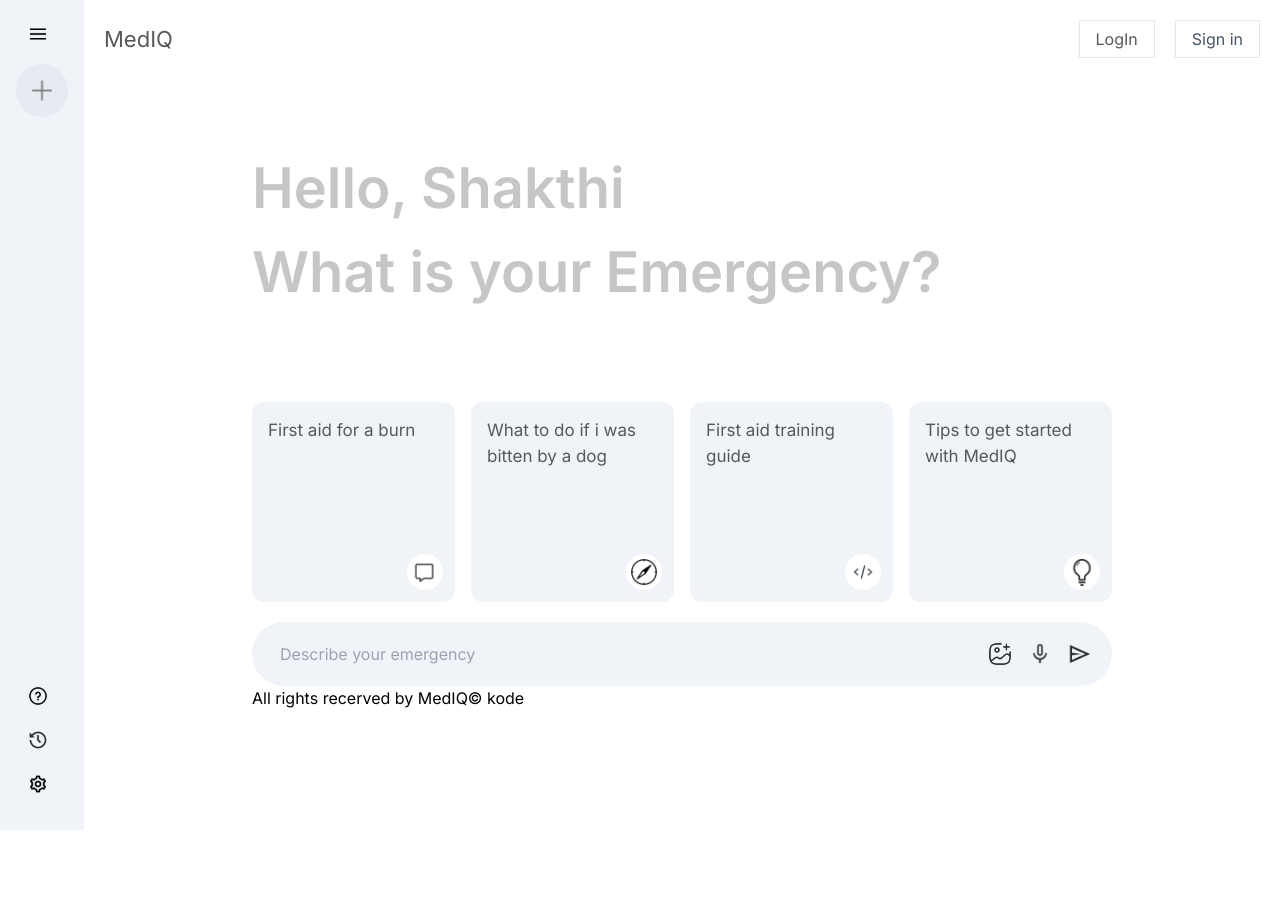
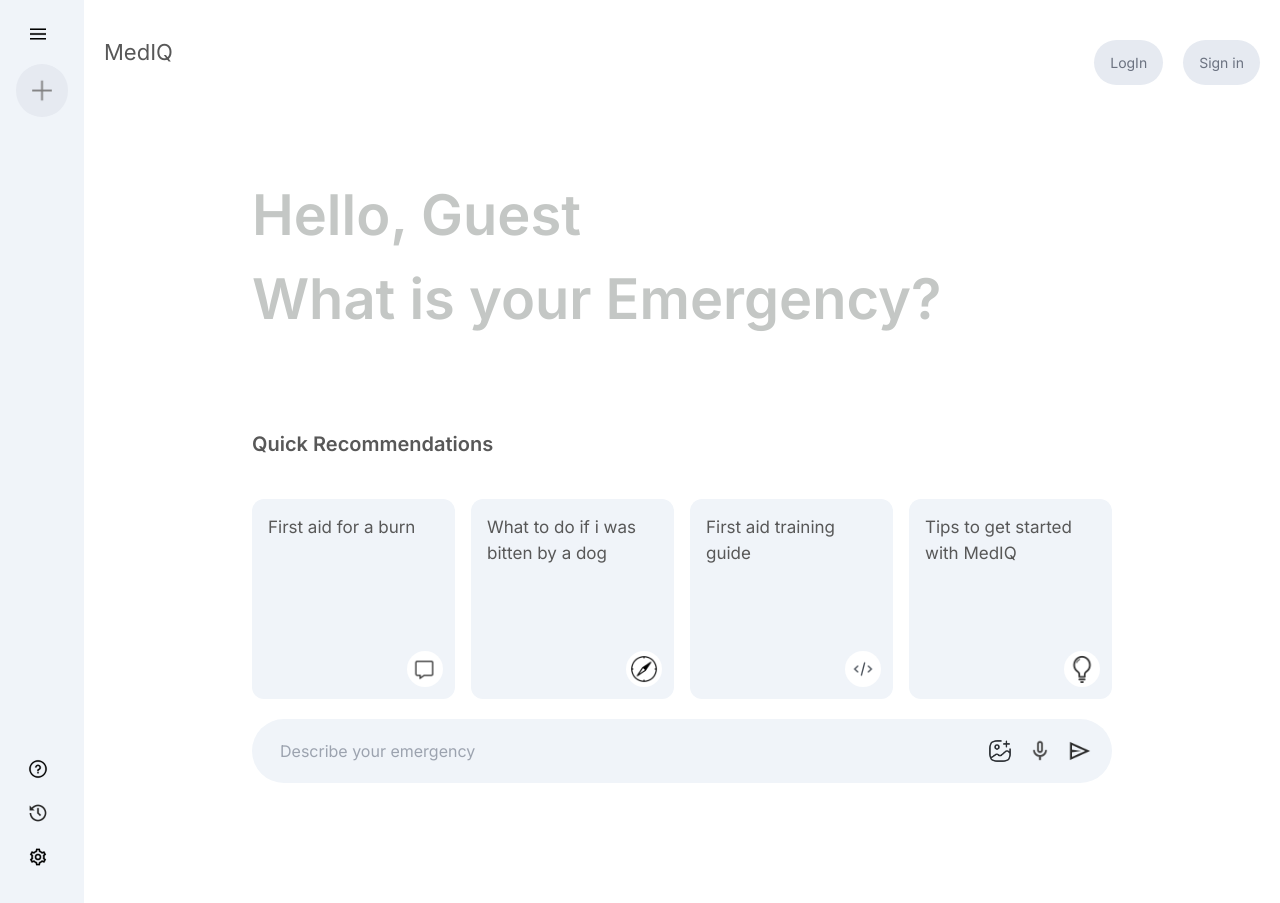
Before and after one commit to kodecosmo/MediQ-Chat, a Next.js app: page / in a window 1280 px wide. Before the commit the page ends 830 px from the top, so only its background shows below. Built offline with nearby package versions, Linux system fonts and the light colour scheme; no server answers.

Commit message:
refactor: Update chatArea component UI and functionality

```diff
--- a/src/app/components/chatArea.tsx
+++ b/src/app/components/chatArea.tsx
@@ -1,17 +1,16 @@
+"use client"
+
 import Image from "next/image";
-import React from "react";
+import React, { useState } from "react";
 import { assets } from "../../../public/assets/assets";
 
-import {
-  SignInButton,
-  SignUpButton,
-  UserButton,
-} from "@clerk/nextjs";
+import { SignInButton, SignUpButton, UserButton } from "@clerk/nextjs";
 
 import { useUser } from "@clerk/nextjs";
 
 export const ChatArea = () => {
   const { isSignedIn, user } = useUser();
+  const [message, setMessage] = useState('');
 
   return (
     <div className="flex-1 min-h-screen pb-[15vh] relative">
@@ -21,7 +20,7 @@ export const ChatArea = () => {
         <div className="flex gap-5">
           {!isSignedIn ? (
             <SignInButton mode="modal">
-              <button className=" border border-secondary bg-transparent px-4 py-1.5 text-base hover:text-white hover:bg-black">
+              <button className="mt-5 inline-flex items-center gap-3 py-3 px-4 bg-[#e6eaf1] rounded-[50px] text-[14px] text-gray-500 hover:bg-[#afb2b8] hover:text-white">
                 <span>LogIn</span>
               </button>
             </SignInButton>
@@ -34,7 +33,7 @@ export const ChatArea = () => {
           ) : (
             <div className="text-slate-600 hover:text-slate-900 cursor-pointer   md:py-0 flex flex-row">
               <SignUpButton mode="modal">
-                <button className=" border border-secondary bg-transparent px-4 py-1.5 text-base hover:text-white hover:bg-black">
+                <button className="mt-5 inline-flex items-center gap-3 py-3 px-4 bg-[#e6eaf1] rounded-[50px] text-[14px] text-gray-500 hover:bg-[#afb2b8] hover:text-white">
                   <span>Sign in</span>
                 </button>
               </SignUpButton>
@@ -46,11 +45,22 @@ export const ChatArea = () => {
       <div className="max-w-[900px] m-auto">
         <div className="my-12 text-[56px] text-[#c4c7c5] font-semibold p-5">
           <p>
-            <span className="bg-">Hello, Shakthi</span>
+            <span className="bg-">Hello, </span>
+            {isSignedIn ? <span> {user?.firstName}</span> : "Guest"}
           </p>
 
           <p>What is your Emergency?</p>
         </div>
+
+        {isSignedIn ? (
+          <div className="text-[20px] text-[#585858] font-semibold p-5">
+            Downloaded First Aid
+          </div>
+        ) : (
+          <div className="text-[20px] text-[#585858] font-semibold p-5">
+            Quick Recommendations
+          </div>
+        )}
 
         <div className="grid grid-cols-4 gap-4 p-5">
           <div className="h-[200px] p-4 bg-[#f0f4f9] rounded-xl relative cursor-pointer hover:bg-[#dfe4ea]">
@@ -103,6 +113,7 @@ export const ChatArea = () => {
             type="text"
             placeholder="Describe your emergency"
             className="flex-1 flex-wrap bg-transparent border-none outline-none p-2 text-[16px]"
+            onChange={(e) => setMessage(e.target.value)}
           />
           <div className="flex gap-4 items-center">
             <Image
@@ -119,11 +130,12 @@ export const ChatArea = () => {
               src={assets.send_icon}
               alt="send icon"
               className="w-6 cursor-pointer"
+              onClick={() => alert(`Message sent successfully: ${message}`)}
             />
           </div>
         </div>
 
-        <p className="bottom-info">All rights recerved by MedIQ&copy; kode</p>
+        {/* <p className="text-[14px] my-4 mx-auto align-middle font-medium">All rights recerved by MedIQ&copy; kode</p> */}
       </div>
     </div>
   );
```
